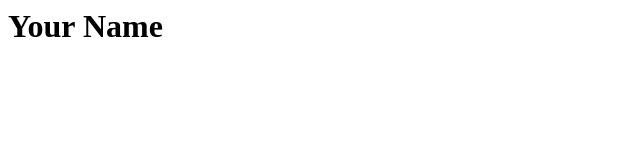
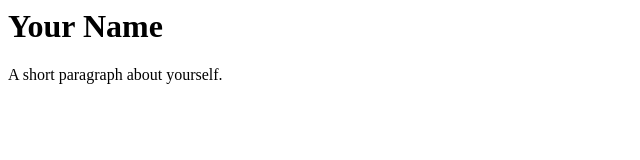
Before and after one commit to amohaimin278-sketch/RegNo-portfolio, a plain HTML site: page index.html in a window 1280 px wide. Shown: the whole page, without its empty margins (0-640 px from the left). Drawn offline with Linux system fonts and the light colour scheme.

Commit message:
Add paragraph about myself

```diff
--- a/index.html
+++ b/index.html
@@ -1 +1,2 @@
 <h1>Your Name</h1>
+<p>A short paragraph about yourself.</p>
```
